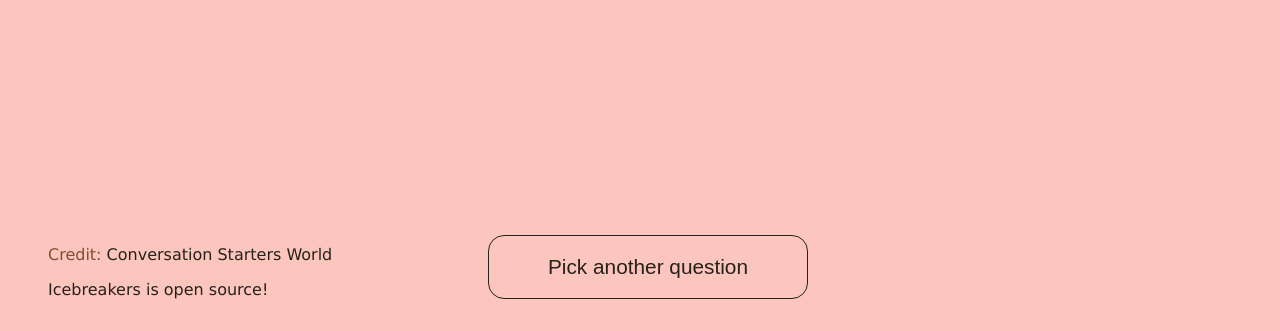
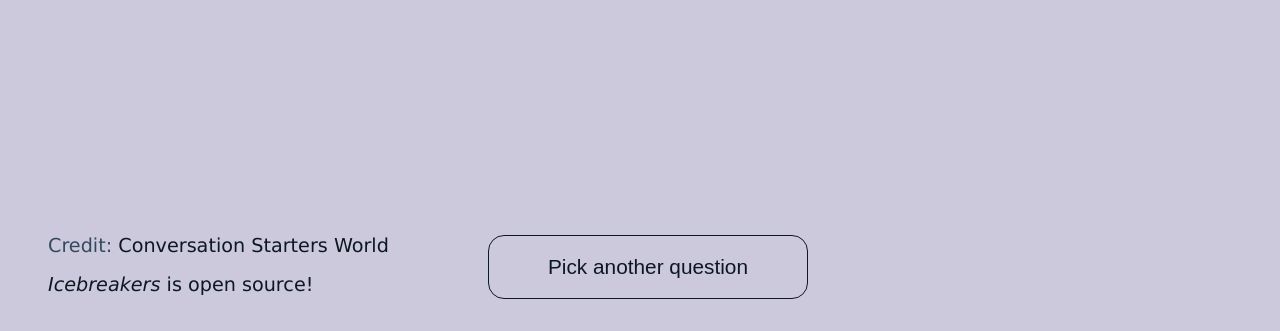
Before and after one commit to rendall/icebreakers, a website built with webpack: page src/index.html in a window 1280 px wide. Shown: the part 469-800 px from the top of the page. Built offline with nearby package versions, Linux system fonts and the light colour scheme; a web font is replaced by a local one.

Commit message:
Update colors

```diff
--- a/src/index.html
+++ b/src/index.html
@@ -16,10 +16,17 @@
   <style>
     @import url('https://fonts.googleapis.com/css2?family=Rammetto+One&display=swap');
 
+    :root {
+      --main-bg-color: #CCC9DC;
+      --main-text-color: #324A5F;
+      --dark-color: #0C1821;
+    }
+
     body {
-      background: #FCC5BD;
-      color: #854B32;
+      background: var(--main-bg-color);
+      color: var(--main-text-color);
       font-family: Verdana, Geneva, Tahoma, sans-serif;
+      font-size: 1.2rem;
     }
 
     h2#question-display {
@@ -36,11 +43,11 @@
     }
 
     button#reload-button {
-      background-color: #FCC5BD;
+      background-color: var(--main-bg-color);
       border-radius: 1rem;
-      border: 1px solid #242219;
+      border: 1px solid var(--dark-color);
       bottom: 2rem;
-      color: #242219;
+      color: var(--dark-color);
       cursor: pointer;
       font-family: arial;
       font-size: 1.3rem;
@@ -52,8 +59,8 @@
     }
 
     button#reload-button:hover {
-      background-color: #242219;
-      color: #FCC5BD;
+      background-color: var(--dark-color);
+      color: var(--main-bg-color);
     }
 
     ul {
@@ -67,7 +74,7 @@
     }
 
     a {
-      color: #242219;
+      color: var(--dark-color);
       text-decoration: none;
     }
 
@@ -76,7 +83,7 @@
     }
 
     a:visited {
-      color: #854B32
+      color: var(--main-text-color);
     }
   </style>
 </head>
@@ -90,7 +97,7 @@
       <a id="credit-link" href="https://museumhack.com/list-icebreakers-questions/">Museum Hack</a>
     </li>
     <li>
-      <a href="https://github.com/rendall/icebreakers#readme">Icebreakers is open source!</a>
+      <a href="https://github.com/rendall/icebreakers#readme"><em>Icebreakers</em> is open source!</a>
     </li>
   </ul>
 </body>
```
Also changed, not shown: index.html (+16 -10 lines).
